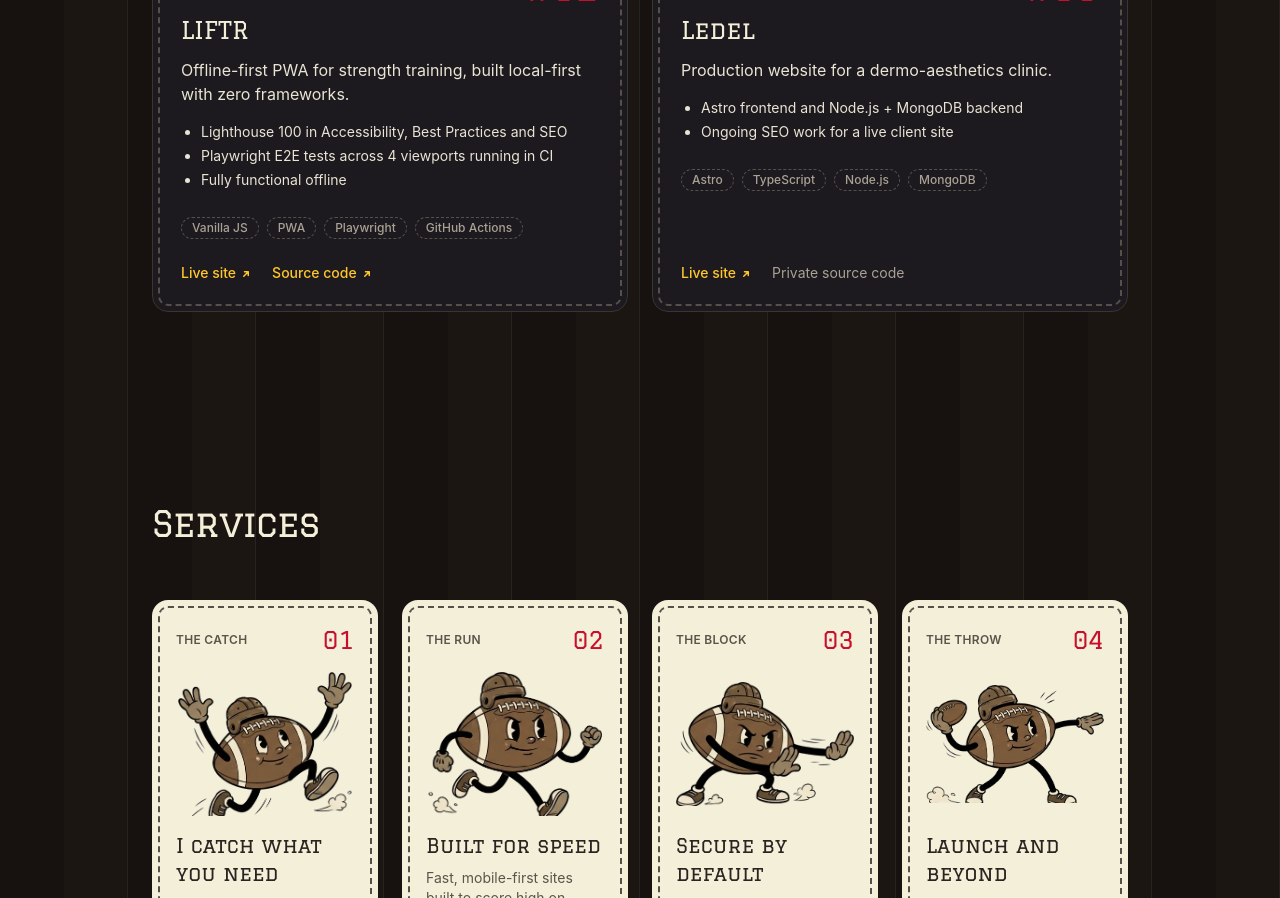
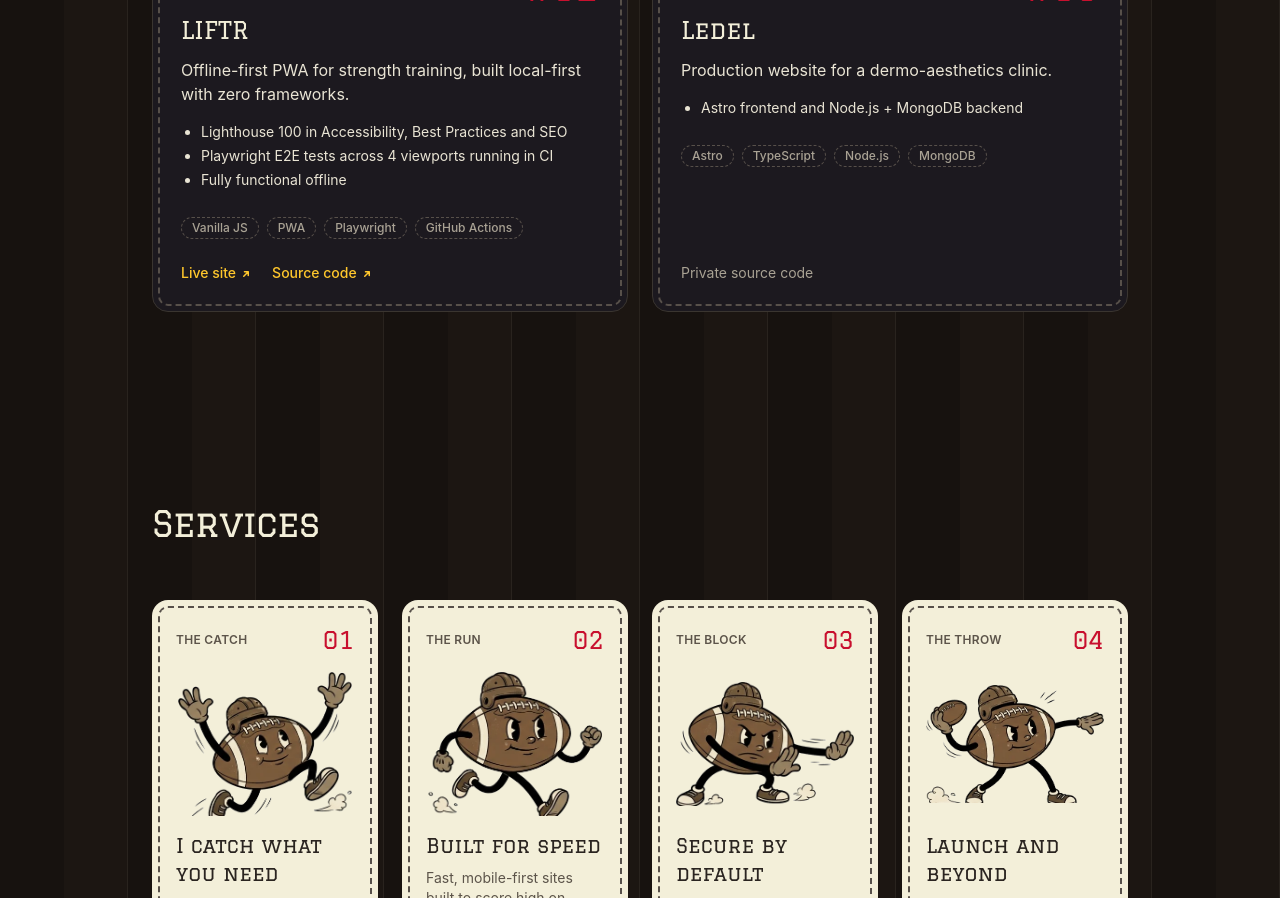
Before and after one commit to jmanuel3/portfolio, a React (Vite) app: page / in a window 1280 px wide. Shown: the part 1280-2178 px from the top of the page. Built offline with nearby package versions, Linux system fonts and the light colour scheme.

Commit message:
fix(projects): drop outdated Ledel SEO claim and live link (#33)

```diff
--- a/src/features/projects/projects.data.ts
+++ b/src/features/projects/projects.data.ts
@@ -48,12 +48,8 @@ export const projects: readonly Project[] = [
     name: 'Ledel',
     kind: 'client',
     summary: 'Production website for a dermo-aesthetics clinic.',
-    highlights: [
-      'Astro frontend and Node.js + MongoDB backend',
-      'Ongoing SEO work for a live client site',
-    ],
+    highlights: ['Astro frontend and Node.js + MongoDB backend'],
     stack: ['Astro', 'TypeScript', 'Node.js', 'MongoDB'],
-    liveUrl: 'https://ledeldermoestetica.com',
     repositories: [],
   },
 ];
```
